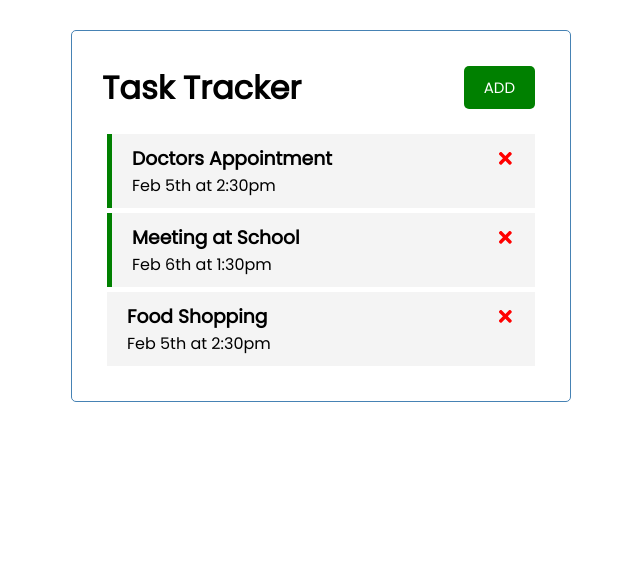
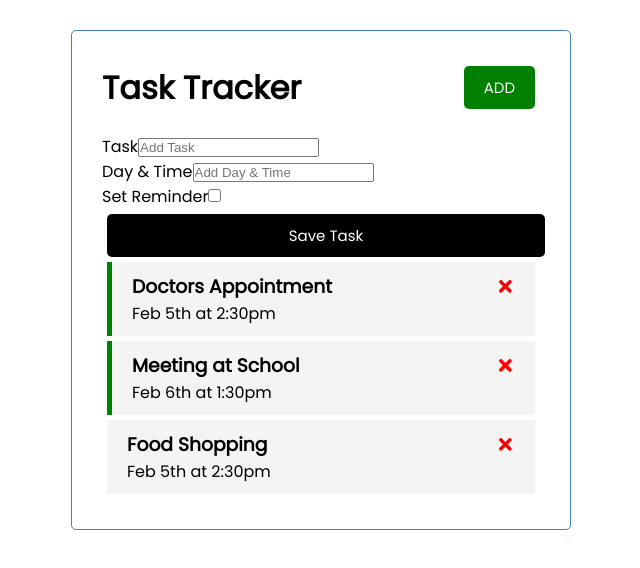
Before and after one commit to badshab454/react-task-tracker, a React (Create React App) app: page / in a window 1280 px wide. Shown: the top 568 px of the page, without its empty margins (319-959 px from the left). Built offline with nearby package versions, Linux system fonts and the light colour scheme.

Commit message:
Add Task Form

```diff
--- a/src/App.js
+++ b/src/App.js
@@ -2,6 +2,7 @@
 
 import Header from './components/Header.js';
 import Tasks from './components/Tasks.js';
+import AddTask from './components/AddTask.js';
 
 
 function App() {
@@ -43,6 +44,7 @@
   return (
     <div className="container">
       <Header />
+      <AddTask />
       {tasks.length > 0 ? (<Tasks tasks={tasks} onDelete = {deleteTask} onToggle={toggleReminder} /> ) : ( 'No Task To Show' )}
     </div>
   );
--- /dev/null
+++ b/src/components/AddTask.js
@@ -0,0 +1,22 @@
+const AddTask = () => {
+  return (
+    <form className="add-form">
+        <div className="form-control">
+            <label>Task</label>
+            <input type="text" placeholder="Add Task" />
+        </div>
+        <div className="form-control">
+            <label>Day & Time</label>
+            <input type="text" placeholder="Add Day & Time" />
+        </div>
+        <div className="form-control form-control-check">
+            <label>Set Reminder</label>
+            <input type="checkbox" />
+        </div>
+
+        <input type="submit" value="Save Task" className="btn btn-block" />
+    </form>
+  )
+}
+
+export default AddTask
```
